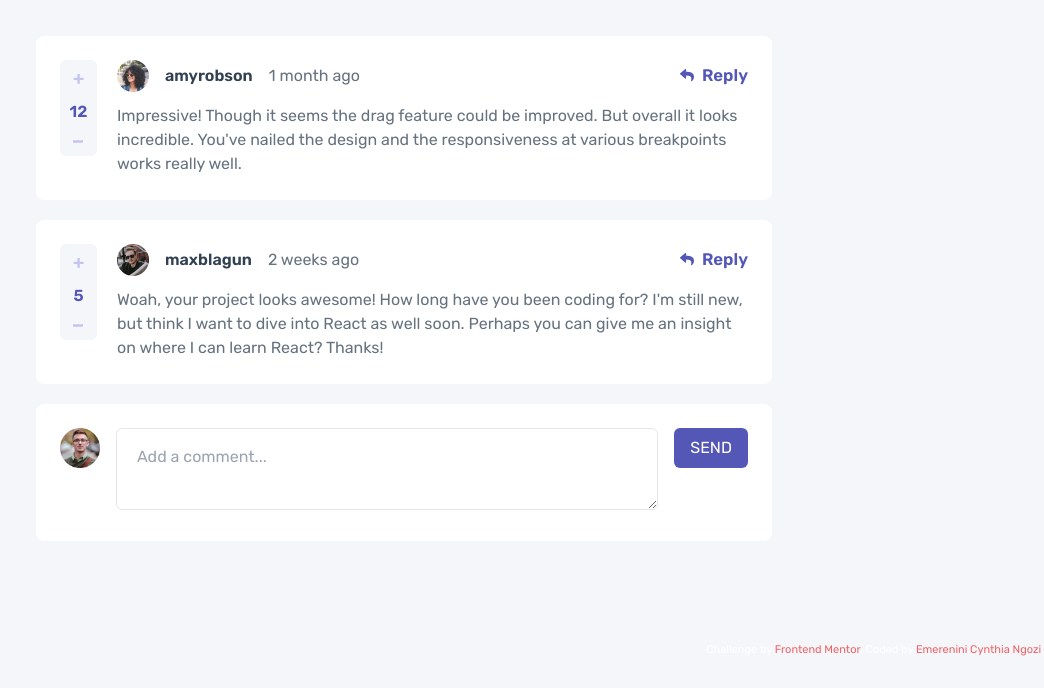
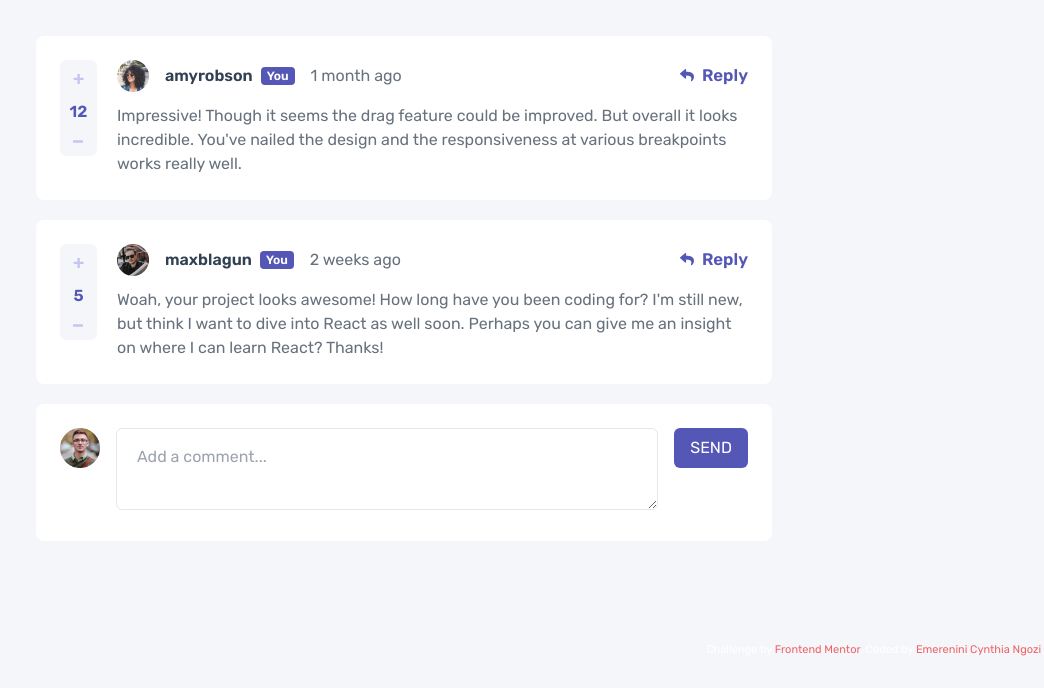
Before and after one commit to cindyeme/interactive-comments-section, a React (Create React App) app: page / in a window 1280 px wide. Shown: the part 112-800 px from the top of the page, without its empty margins (236-1280 px from the left). Built offline with nearby package versions, Linux system fonts and the light colour scheme; data requests are answered from the project's data file.

Commit message:
Fifth Challenge: updating functionalities

```diff
--- a/src/App.jsx
+++ b/src/App.jsx
@@ -6,16 +6,23 @@ import SingleComment from "./components/SingleComment";
 function App() {
   const [comments, setComments] = useState([]);
   const [loading, setLoading] = useState(true);
-  const [score, setScore] = useState(0);
+  let [score, setScore] = useState(0);
 
-  // handle down votes
-  const handleDownVotes = (score) => {
-    setScore(score - 1)
-    // localStorage.setItem("downvote", JSON.stringify(score));
+  // handle votes
+  const handleVotes = (type, score) => {
+    // if (id) {
+    if (type === "upvote") {
+      // setScore((prev) => prev + 1);
+      score += 1;
+    } else if (type === "downvote") {
+      if (score > 0) {
+        // setScore((prev) => prev - 1);
+        score -= 1;
+      }
+    }
+    localStorage.setItem("vote", JSON.stringify(score));
+    // }
   };
-
-  // handle upvotes
-  const handleUpVotes = (score) => {};
 
   const handleReply = () => {};
 
@@ -28,8 +35,8 @@ function App() {
       .catch((error) => console.log(error));
   }, []);
 
-  console.log(comments);
-
+  console.log(score);
+  // JSON.parse(localStorage.getItem("vote"))
   return (
     <>
       <main>
@@ -41,7 +48,9 @@ function App() {
                   Loading...
                 </h1>
               ) : (
-                comments.map((comment, idx) => (
+                comments.map((comment, idx) => {
+                  // score = comment?.score;
+                  return (
                     <SingleComment
                       key={idx}
                       _avatar={comment?.user?.image?.webp}
@@ -49,11 +58,16 @@ function App() {
                       username={comment?.user.username}
                       createdAt={comment?.createdAt}
                       content={comment?.content}
-                    handleDownVotes={() => handleDownVotes(comment?.score)}
-                    handleUpVotes={handleUpVotes}
+                      handleDownVotes={() =>
+                        handleVotes("downvote", comment?.score)
+                      }
+                      handleUpVotes={() =>
+                        handleVotes("upvote", comment?.score)
+                      }
                       handleReply={handleReply}
                     />
-                ))
+                  );
+                })
               )}
 
               <AddComment />
--- a/src/components/AddComment.jsx
+++ b/src/components/AddComment.jsx
@@ -21,7 +21,7 @@ const AddComment = () => {
             name="comment"
             id="comment"
             // rows="10"
-            className="border px-5 py-4 rounded-md w-full focus:border-primary-400"
+            className="border px-5 py-4 rounded-md w-full focus:border-primary-400 focus:outline-none"
             placeholder="Add a comment..."
           />
         </div>
--- a/src/components/SingleComment.jsx
+++ b/src/components/SingleComment.jsx
@@ -12,6 +12,7 @@ export default function SingleComment({
   createdAt,
   handleReply,
   content,
+  currentUser,
 }) {
   return (
     <CommentBox>
@@ -26,8 +27,17 @@ export default function SingleComment({
           {/* user details */}
           <div className="flex items-center justify-between">
             <div className="flex items-center space-x-4">
-              <img src={_avatar} alt="avatar" className="w-8 h-8 object-cover" />
-              <p className="font-semibold text-neutral-500">{username}</p>
+              <img
+                src={_avatar}
+                alt="avatar"
+                className="w-8 h-8 object-cover"
+              />
+              <p className="font-semibold text-neutral-500 flex items-center space-x-2">
+                <span>{username} </span>{" "}
+                <span className="bg-primary-400 text-white rounded px-1.5 py-px text-xs">
+                  You
+                </span>
+              </p>
               <p className="text-neutral-400">{createdAt}</p>
             </div>
             <div>
```
Lines whose indentation alone changed are shown as unchanged.
